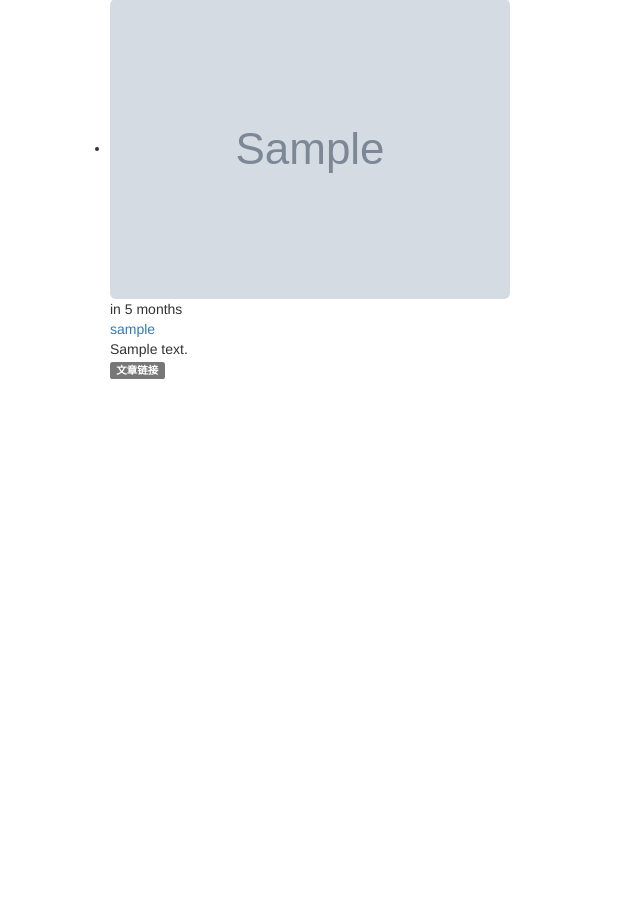
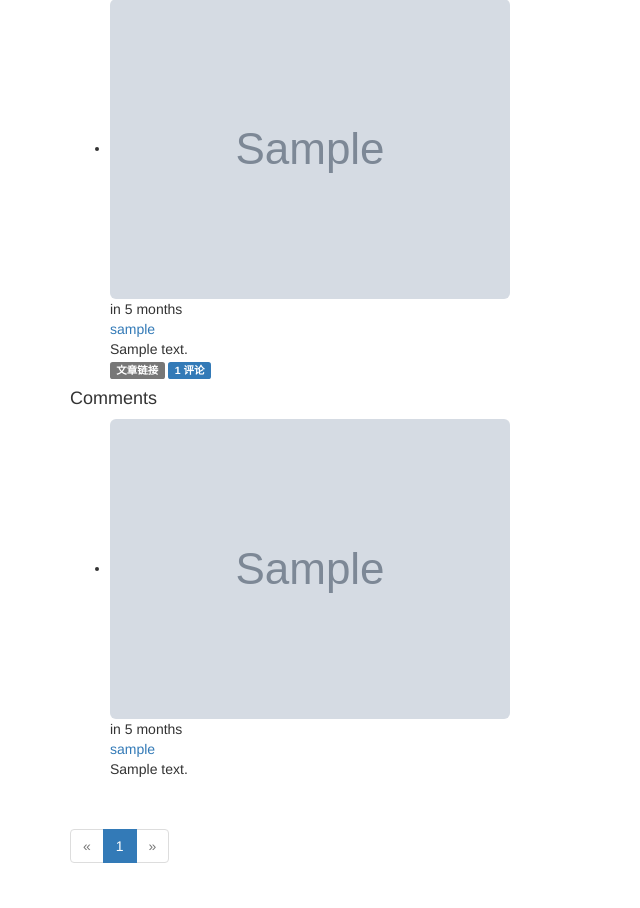
Before and after one commit to xiang162005/BeeBlog, a Flask app: page /post/1 in a window 1280 px wide. Shown: the part 73-981 px from the top of the page, without its empty margins (0-640 px from the left). Before the commit the page ends 452 px from the top, so only its background shows below. Run offline with Flask 2, Linux system fonts and the light colour scheme; tables that the repository leaves empty hold one stand-in row (values such as "Sample post"); grey boxes marked "Sample" are stand-in pictures; some libraries are stand-ins or nearby versions.

Commit message:
加入评论功能

```diff
--- a/app/main/forms.py
+++ b/app/main/forms.py
@@ -46,3 +46,9 @@
 class PostForm(FlaskForm):
     body = PageDownField('开始你的创作...', validators=[DataRequired()])
     submit = SubmitField('保存')
+
+
+# 写评论表单
+class CommentForm(FlaskForm):
+    body = StringField('', validators=[DataRequired()])
+    submit = SubmitField('保存')
--- a/app/main/views.py
+++ b/app/main/views.py
@@ -4,9 +4,9 @@
     current_app
 from flask_login import current_user, login_required
 from . import main
-from .forms import EditProfileAdminForm, PostForm
+from .forms import EditProfileAdminForm, PostForm, CommentForm
 from .. import db
-from ..models import User, Permission, Post
+from ..models import User, Permission, Post, Comment
 from ..decorators import admin_required, permission_required
 
 # 网站主页
@@ -92,10 +92,30 @@
 
 
 # 显示文章界面
-@main.route('/post/<int:id>')
+@main.route('/post/<int:id>', methods=['GET', 'POST'])
 def post(id):
     post = Post.query.get_or_404(id)
-    return render_template('post.html', posts=[post])
+    form = CommentForm()
+    if form.validate_on_submit():
+        comment = Comment(body=form.body.data,
+                          post=post,
+                          author=current_user._get_current_object())
+        db.session.add(comment)
+        db.session.commit()
+        flash('成功发表评论')
+        # page=-1为最后一页评论，以便显示刚提交的评论
+        return redirect(url_for('main.post', id=post.id, page=-1))
+    page = request.args.get('page', 1, type=int)
+    if page == -1:
+        # 计算最后一页
+        page = (post.comments.count() - 1) // \
+            current_app.config['COMMENTS_PER_PAGE'] + 1
+    pagination = post.comments.order_by(Comment.timestamp.asc()).paginate(
+        page, per_page=current_app.config['COMMENTS_PER_PAGE'],
+        error_out=False)
+    comments = pagination.items
+    return render_template('post.html', posts=[post], form=form,
+                            comments=comments, pagination=pagination)
 
 
 # 编辑文章
--- a/app/models.py
+++ b/app/models.py
@@ -148,6 +148,8 @@
                                lazy='dynamic',
                                # 启动所有层叠选项，删除孤儿记录
                                cascade='all, delete-orphan')
+    # 评论
+    comments = db.relationship('Comment', backref='author', lazy='dynamic')
 
     def __init__(self, **kwargs):
         super(User, self).__init__(**kwargs)
@@ -314,6 +316,8 @@
     ctime = db.Column(db.DateTime, index=True, default=datetime.utcnow)
     # 作者id（外键）
     author_id = db.Column(db.Integer, db.ForeignKey('users.id'))
+    # 评论
+    comments = db.relationship('Comment', backref='post', lazy='dynamic')
 
     # 把Markdown文本转化成html
     @staticmethod
@@ -333,6 +337,30 @@
 db.event.listen(Post.body, 'set', Post.on_change_body)
 
 
+# 评论表
+class Comment(db.Model):
+    __tablename__ = 'comments'
+    id = db.Column(db.Integer, primary_key=True)
+    body = db.Column(db.Text)
+    body_html = db.Column(db.Text)
+    timestamp = db.Column(db.DateTime, index=True, default=datetime.utcnow)
+    disabled = db.Column(db.Boolean)
+    author_id = db.Column(db.Integer, db.ForeignKey('users.id'))
+    post_id = db.Column(db.Integer, db.ForeignKey('posts.id'))
+
+    @staticmethod
+    def on_change_body(target, value, oldvalue, initiator):
+        allowed_tags = ['a', 'abbr', 'acronym', 'b', 'code', 'em', 'i',
+                         'strong']
+        target.body_html = bleach.linkify(bleach.clean(
+            markdown(value, output_format='html'),
+            tags=allowed_tags, strip=True))
+
+
+# 监听程序，Comment.body有改动就运行Comment.on_change_body
+db.event.listen(Comment.body, 'set', Comment.on_change_body)
+
+
 @login_manager.user_loader
 def load_user(user_id):
     return User.query.get(int(user_id))
--- /dev/null
+++ b/app/templates/_comments.html
@@ -0,0 +1,22 @@
+<ul class="comments">
+    {% for comment in comments %}
+    <li class="comment">
+        <div class="comment-thumbnail">
+            <a href="{{ url_for('main.user', username=comment.author.username) }}">
+                <img class="img-rounded profile-thumbnail" src="{{ url_for('static', filename='avatar/'+comment.author.avatar) }}">
+            </a>
+        </div>
+        <div class="comment-content">
+            <div class="comment-date">{{ moment(comment.timestamp).fromNow() }}</div>
+            <div class="comment-author"><a href="{{ url_for('main.user', username=comment.author.username) }}">{{ comment.author.username }}</a></div>
+            <div class="comment-body">
+                {% if comment.body_html %}
+                    {{ comment.body_html | safe }}
+                {% else %}
+                    {{ comment.body }}
+                {% endif %}
+            </div>
+        </div>
+    </li>
+    {% endfor %}
+</ul>
--- a/app/templates/_posts.html
+++ b/app/templates/_posts.html
@@ -33,6 +33,11 @@
                 <a href="{{ url_for('main.post', id=post.id) }}">
                     <span class="label label-default">文章链接</span>
                 </a>
+                <a href="{{ url_for('main.post', id=post.id) }}#comments">
+                    <span class="label label-primary">
+                        {{ post.comments.count() }} 评论
+                    </span>
+                </a>
             </div>
         </div>
     </li>
--- a/app/templates/post.html
+++ b/app/templates/post.html
@@ -1,7 +1,22 @@
 {% extends "base.html" %}
+{% import "bootstrap/wtf.html" as wtf %}
+{% import "_macros.html" as macros %}
 
 {% block title %}蜜蜂博客 -文章-{% endblock %}
 
 {% block page_content %}
 {% include '_posts.html' %}
+<h4 id="comments">Comments</h4>
+{% if current_user.can(Permission.COMMENT) %}
+<div class="comment-form">
+    {{ wtf.quick_form(form) }}
+</div>
+{% endif %}
+{% include '_comments.html' %}
+{% if pagination %}
+<div class="pagination">
+    {{ macros.pagination_widget(pagination, 'main.post', fragment="#comments",
+       id=posts[0].id) }}
+</div>
+{% endif %}
 {% endblock %}
--- a/config.py
+++ b/config.py
@@ -30,6 +30,8 @@
     POSTS_PER_PAGE = 10
     # 每页显示的粉丝数量
     FOLLOWERS_PER_PAGE = 20
+    # 每页显示的评论数量
+    COMMENTS_PER_PAGE = 10
 
     @staticmethod
     def init_app(app):
```
Also changed, not shown: migrations/versions/3b5a012469cc_加入comments表.py (added, +41 -0 lines).
